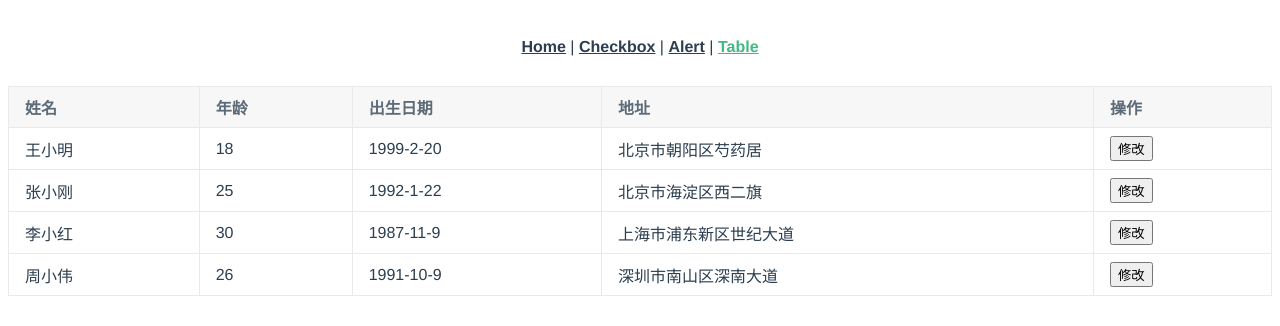
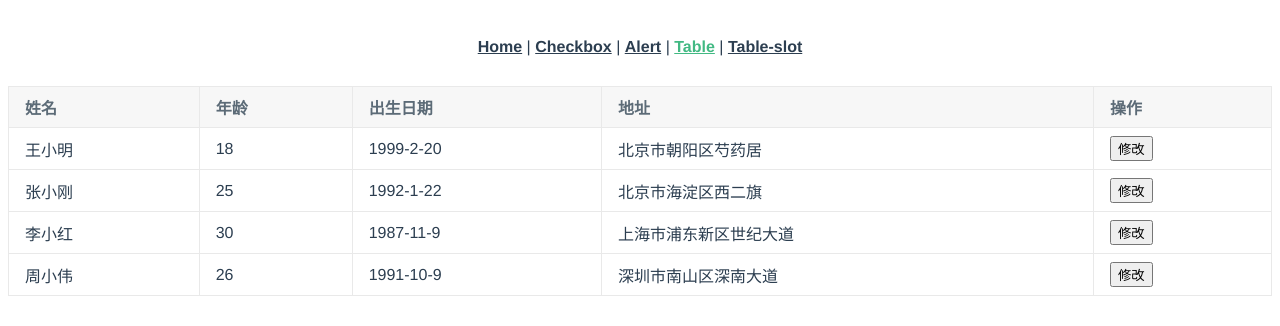
Before and after one commit to NickChuCode/vn-form, a Vue app: page /#/table_render in a window 1280 px wide. Shown: the top 326 px of the page. Built offline with nearby package versions, Linux system fonts and the light colour scheme.

Commit message:
add example of table slot

```diff
--- a/src/App.vue
+++ b/src/App.vue
@@ -4,7 +4,8 @@
       <router-link to="/">Home</router-link> |
       <router-link to="/checkbox">Checkbox</router-link> |
       <router-link to="/alert">Alert</router-link> |
-      <router-link to="/table_render">Table</router-link>
+      <router-link to="/table_render">Table</router-link> |
+      <router-link to="/table_slot">Table-slot</router-link>
     </div>
     <router-view/>
   </div>
--- a/src/components/table-slot/table.vue
+++ b/src/components/table-slot/table.vue
@@ -21,7 +21,7 @@
   </table>
 </template>
 <script>
-import Render from './render.js'
+import Render from '../table-render/render.js'
 
 export default {
   components: {
--- a/src/router.js
+++ b/src/router.js
@@ -4,6 +4,7 @@ import Form from './views/form'
 import Checkbox from './views/checkbox'
 import Alert from './views/alert'
 import TableRender from './views/table-render.vue'
+import TableSlot from './views/table-slot.vue'
 
 Vue.use(Router)
 
@@ -28,6 +29,11 @@ export default new Router({
       path: '/table_render',
       name: 'tableRender',
       component: TableRender
+    },
+    {
+      path: '/table_slot',
+      name: 'tableSlot',
+      component: TableSlot
     }
     // {
     //   path: '/about',
```
